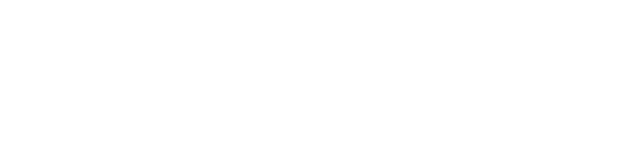
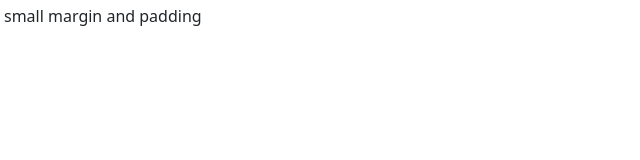
Before and after one commit to jarvey16018/bootstrap, a plain HTML site: page bootstrap_utlities.html in a window 1280 px wide. Shown: the whole page, without its empty margins (0-640 px from the left). Drawn offline with nearby package versions, Linux system fonts and the light colour scheme.

Commit message:
added a new page to learn utlities

```diff
--- a/bootstrap_utlities.html
+++ b/bootstrap_utlities.html
@@ -3,10 +3,14 @@
 <head>
     <meta charset="UTF-8">
     <meta name="viewport" content="width=device-width, initial-scale=1.0">
+    <link href="https://cdn.jsdelivr.net/npm/bootstrap@5.2.3/dist/css/bootstrap.min.css" rel="stylesheet" integrity="sha384-rbsA2VBKQhggwzxH7pPCaAqO46MgnOM80zW1RWuH61DGLwZJEdK2Kadq2F9CUG65" crossorigin="anonymous">
+    <script src="https://cdn.jsdelivr.net/npm/bootstrap@5.2.3/dist/js/bootstrap.bundle.min.js" integrity="sha384-kenU1KFdBIe4zVF0s0G1M5b4hcpxyD9F7jL+jjXkk+Q2h455rYXK/7HAuoJl+0I4" crossorigin="anonymous"></script>
+    <link href="styles.css" rel="stylesheet">
     <title>Document</title>
 </head>
 <body>
     <!-- margin and padding -->
+    <div class="bd-primary m-1">small margin and padding</div>
 
 
     <!-- boarders -->
```
